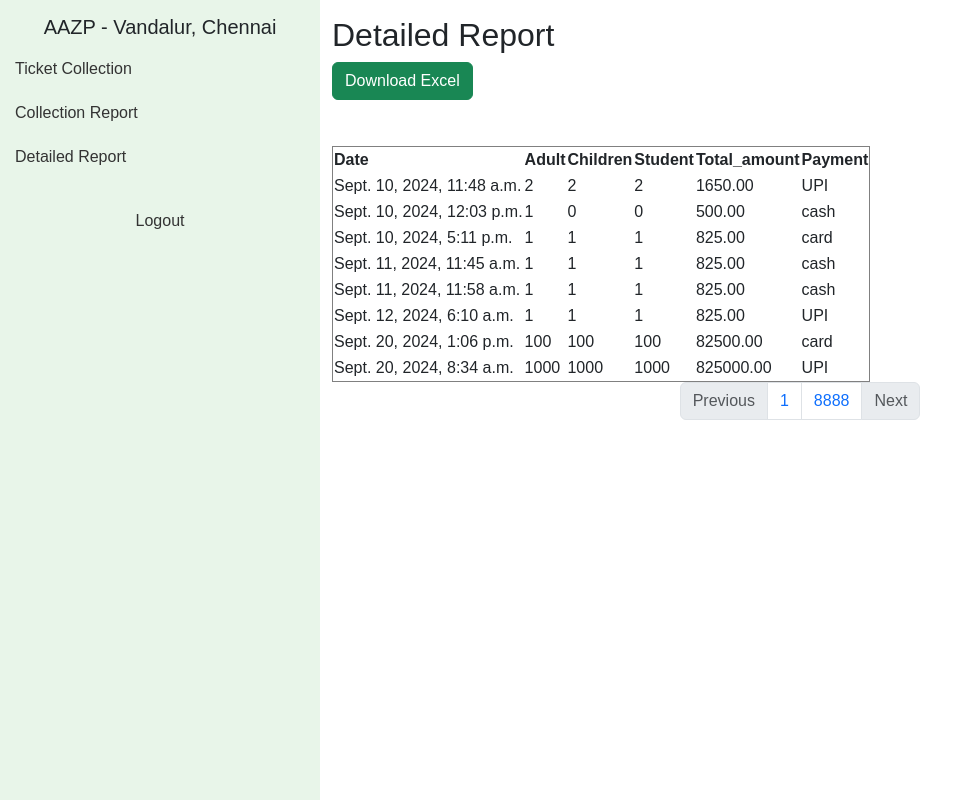
After one commit to Kishorekumar-P/Ticketing_App, a Django app: page /collection_report in a window 1280 px wide. The commit adds this page. Shown: the whole page, without its empty margins (0-968 px from the left). Run offline with Django 5.2, Linux system fonts and the light colour scheme; a user stored in the database is signed in; data comes from the database, SQL or seed files in the repository; both versions use the stored data as it was after the commit; parts of the project's set-up code (start-up, migrations or seed data) failed here and were passed over.

Commit message:
5th commit

```diff
--- a/app/models.py
+++ b/app/models.py
@@ -2,28 +2,19 @@
 from django.db import models
 from django.utils import timezone
 
+# class PaymentDetail(models.Model):
+#     TRANSACTION_TYPE_CHOICES = [
+#         ('adult', 'Adult'),
+#         ('student', 'Student'),
+#         ('children', 'Children'),
+#     ]
 
-class Transaction(models.Model):
-    date = models.DateField()
-    payment_type = models.CharField(max_length=50)  # You can customize this based on your payment types
-    total_amount = models.DecimalField(max_digits=10, decimal_places=2)
+#     date = models.DateField()
+#     type_of_user = models.CharField(max_length=50, choices=TRANSACTION_TYPE_CHOICES)  # User types could be choices
+#     amount = models.DecimalField(max_digits=10, decimal_places=2)
 
-    def __str__(self):
-        return f"Transaction {self.number} - {self.total_amount}"
-
-class PaymentDetail(models.Model):
-    TRANSACTION_TYPE_CHOICES = [
-        ('adult', 'Adult'),
-        ('student', 'Student'),
-        ('children', 'Children'),
-    ]
-
-    date = models.DateField()
-    type_of_user = models.CharField(max_length=50, choices=TRANSACTION_TYPE_CHOICES)  # User types could be choices
-    amount = models.DecimalField(max_digits=10, decimal_places=2)
-
-    def __str__(self):
-        return f"PaymentDetail {self.date} - {self.type_of_user} - {self.amount}"
+#     def __str__(self):
+#         return f"PaymentDetail {self.date} - {self.type_of_user} - {self.amount}"
 
 class Ticket(models.Model):
     adult_count = models.IntegerField()
--- a/app/urls.py
+++ b/app/urls.py
@@ -1,8 +1,6 @@
 
 from django.urls import path
 from app import views
-
-
 
 app_name = "app"
 
@@ -10,7 +8,5 @@ urlpatterns = [
 
    path('' , views.login_view , name="login"),
    path('home' , views.home_view , name="home") ,
-   path ('collection_r' , views.collection_report_view , name = "collection") ,
-   path('detail' , views.payment_detail_view , name="detail"),
-
+   path ('collection_report' , views.collection_report , name = "collection_report") ,
 ]
--- a/app/views.py
+++ b/app/views.py
@@ -2,9 +2,7 @@ from django.shortcuts import render, redirect
 from django.contrib.auth import authenticate, login
 from django.contrib.auth.models import User
 from django.contrib import messages
-from app.models import Transaction, PaymentDetail
 from app.models import Ticket
-from django.db import transaction
 from datetime import datetime
 from django.contrib.auth.decorators import login_required
 
@@ -60,67 +58,6 @@ def home_view(request):
     return render(request, 'home.html')
 
 @login_required(login_url='/login')
-def collection_report_view(request):
-    transactions = Transaction.objects.all().order_by('-date')
-
-    report_data = [
-        {
-            'date': transaction.date.strftime('%d-%m-%Y'),
-            'payment_type': transaction.payment_type,
-            'total_amount': transaction.total_amount
-        }
-        for transaction in transactions
-    ]
-
-    return render(request, 'collection_r.html', {'report_data': report_data})
-
-@login_required(login_url='/login')
-def payment_detail_view(request):
-    payment_details = PaymentDetail.objects.values('date', 'type_of_user').annotate(
-        count=Sum('amount') / 50,
-        total_amount=Sum('amount')
-    ).order_by('date')
-    report_data = {}
-
-    for detail in payment_details:
-        date = detail['date'].strftime('%d-%m-%Y')
-        user_type = detail['type_of_user']
-        count = int(detail['count'])
-        total_amount = detail['total_amount']
-
-        if date not in report_data:
-            report_data[date] = {
-                'child_count': 0,
-                'child_total_amount': 0,
-                'student_count': 0,
-                'student_total_amount': 0,
-                'children_count': 0,
-                'children_total_amount': 0,
-            }
-
-        if user_type == 'child':
-            report_data[date]['child_count'] = count
-            report_data[date]['child_total_amount'] = total_amount
-        elif user_type == 'student':
-            report_data[date]['student_count'] = count
-            report_data[date]['student_total_amount'] = total_amount
-        elif user_type == 'children':
-            report_data[date]['children_count'] = count
-            report_data[date]['children_total_amount'] = total_amount
-
-    report_data_list = [
-        {
-            'date': date,
-            'child_count': data['child_count'],
-            'child_total_amount': data['child_total_amount'],
-            'student_count': data['student_count'],
-            'student_total_amount': data['student_total_amount'],
-            'children_count': data['children_count'],
-            'children_total_amount': data['children_total_amount'],
-        }
-        for date, data in report_data.items()
-    ]
-
-    report_data_list.sort(key=lambda x: datetime.strptime(x['date'], '%d-%m-%Y'), reverse=True)
-
-    return render(request, 'payment_detail.html', {'report_data': report_data_list})
+def collection_report(request):
+    collection_report = Ticket.objects.all()
+    return render(request, 'collection_report.html', {'collection_report': collection_report})
--- /dev/null
+++ b/template/collection_report.html
@@ -0,0 +1,111 @@
+{%load static%}
+<!DOCTYPE html>
+<html lang="en">
+<head>
+  <meta charset="UTF-8">
+  <meta name="viewport" content="width=device-width, initial-scale=1.0">
+  <title>Detailed Report</title>
+  <link href="https://cdn.jsdelivr.net/npm/bootstrap@5.3.0-alpha1/dist/css/bootstrap.min.css" rel="stylesheet">
+  <style>
+    body {
+      font-family: Arial, sans-serif;
+    }
+    .sidebar {
+      background-color: #e8f5e9;
+      min-height: 100vh;
+      padding: 15px;
+    }
+    .sidebar a {
+      color: #333;
+      text-decoration: none;
+      display: block;
+      padding: 10px 0;
+    }
+    .sidebar a:hover {
+      background-color: #c8e6c9;
+      border-radius: 5px;
+    }
+    .logout {
+      color: #d32f2f;
+      text-align: center;
+      margin-top: 20px;
+    }
+    .table-wrapper {
+      margin-top: 20px;
+    }
+    .download-btn {
+      margin-bottom: 10px;
+    }
+  </style>
+</head>
+<body>
+
+<div class="container-fluid">
+  <div class="row">
+    <!-- Sidebar -->
+    <div class="col-md-3 sidebar">
+      <h5 class="text-center">AAZP - Vandalur, Chennai</h5>
+      <nav>
+        <a href="#">Ticket Collection</a>
+        <a href="#">Collection Report</a>
+        <a href="#" class="active">Detailed Report</a>
+      </nav>
+      <a href="#" class="logout">Logout</a>
+    </div>
+
+    <!-- Main Content -->
+    <div class="col-md-9">
+      <h2 class="mt-3">Detailed Report</h2>
+
+      <button class="btn btn-success download-btn">Download Excel</button>
+
+      <!-- Table -->
+      <div class="table-responsive table-wrapper">
+        <table class="table table-bordered table-hover">
+            <table border="1">
+                <thead>
+                    <tr>
+                        <th>Date</th>
+                        <th>Adult</th>
+                        <th>Children</th>
+                        <th>Student</th>
+                        <th>Total_amount</th>
+                        <th>Payment</th>
+                    </tr>
+                </thead>
+                <tbody>
+                    {% for Ticket in collection_report %}
+                        <tr>
+                            <td>{{Ticket.created_at}}</td>
+                            <td>{{Ticket.adult_count}}</td>
+                            <td>{{Ticket.children_count}}</td>
+                            <td>{{Ticket.student_count}}</td>
+                            <td>{{Ticket.total_amount}}</td>
+                            <td>{{Ticket.payment_type}}</td>
+                            <!-- Add more cells for additional fields -->
+                        </tr>
+                    {% endfor %}
+                </tbody>
+                </table>
+        </table>
+      </div>
+
+      <nav aria-label="Page navigation">
+        <ul class="pagination justify-content-center">
+          <li class="page-item disabled">
+            <a class="page-link" href="#" tabindex="-1">Previous</a>
+          </li>
+          <li class="page-item"><a class="page-link" href="#">1</a></li>
+          <li class="page-item"><a class="page-link" href="#">8888</a></li>
+          <li class="page-item disabled">
+            <a class="page-link" href="#">Next</a>
+          </li>
+        </ul>
+      </nav>
+    </div>
+  </div>
+</div>
+
+<script src="https://cdn.jsdelivr.net/npm/bootstrap@5.3.0-alpha1/dist/js/bootstrap.bundle.min.js"></script>
+</body>
+</html>
```
Also changed, not shown: template/collection_r.html (deleted, +0 -182 lines), template/home.html (+4 -29 lines), db.sqlite3.
